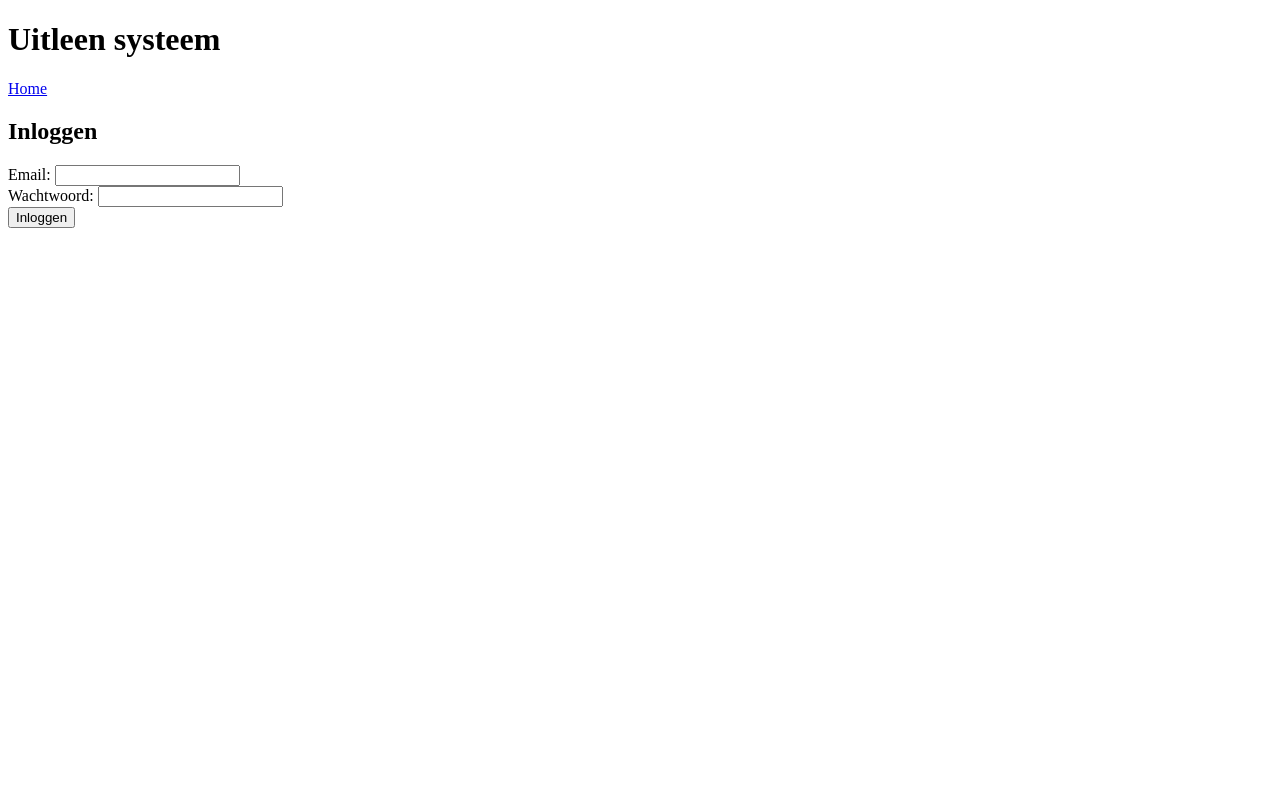
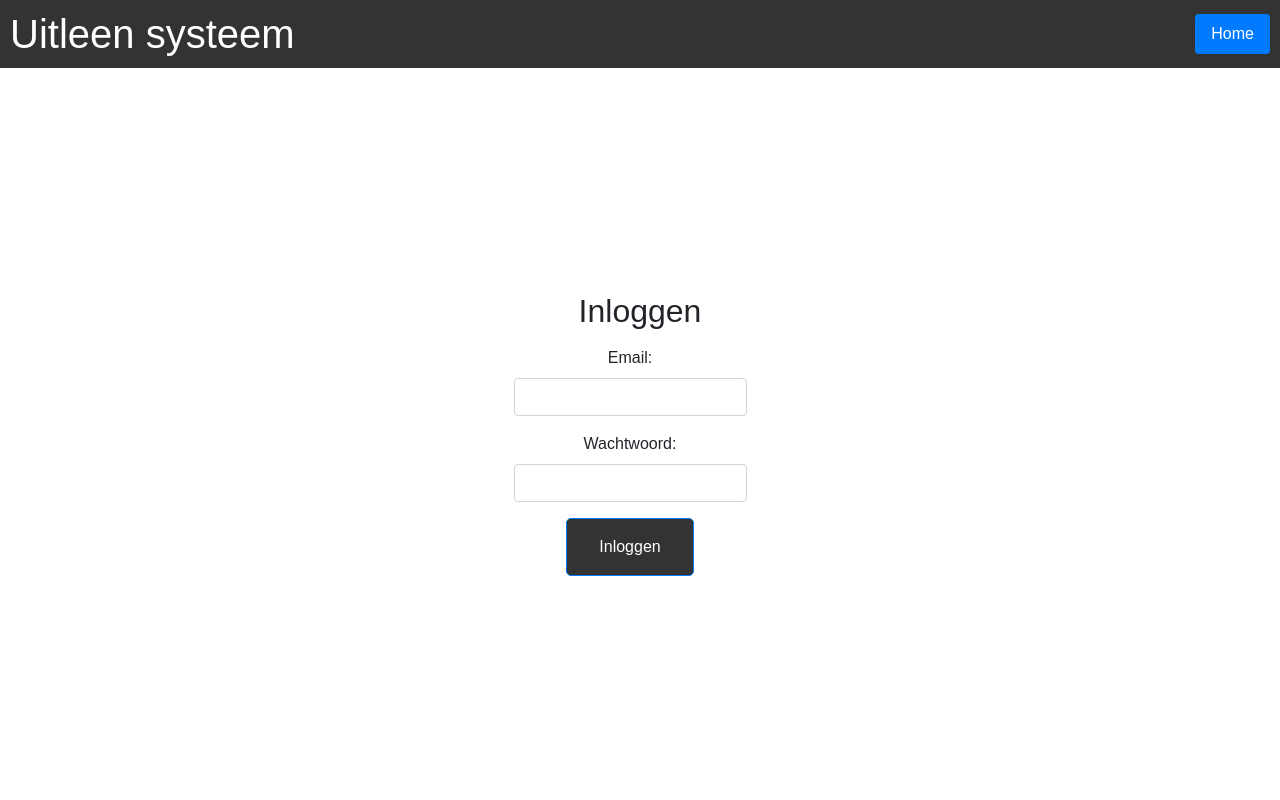
Before and after one commit to tjeerdoweirdo/uitleensysteem, a PHP site: page /login.php in a window 1280 px wide. Run offline with PHP 8.4, Linux system fonts and the light colour scheme.

Commit message:
session id

```diff
--- a/paginas/login.php
+++ b/paginas/login.php
@@ -1,6 +1,3 @@
-<!DOCTYPE html>
-<html lang="nl">
-
 <?php
 session_start();
 require_once('../includes/db_connection.php');
@@ -11,7 +8,6 @@ ini_set('display_errors', 1);
 $error_message = '';
 
 if ($_SERVER["REQUEST_METHOD"] == "POST") {
-
     if (isset($_POST["usersEmail"]) && isset($_POST["password"])) {
         $usersEmail = $_POST["usersEmail"];
         $password = $_POST["password"];
@@ -26,6 +22,7 @@ if ($_SERVER["REQUEST_METHOD"] == "POST") {
             $row = $result->fetch_assoc();
             // Compare plain text password
             if ($password === $row["usersPwd"]) {
+                $_SESSION["user_id"] = $row["usersId"];
                 $_SESSION["userName"] = $row["usersName"];
                 $_SESSION["userRole"] = $row["userRole"]; // Store user role in the session
                 header("Location: admindashboard.php");
@@ -46,8 +43,64 @@ if ($_SERVER["REQUEST_METHOD"] == "POST") {
 $conn->close();
 ?>
 
+<!DOCTYPE html>
+<html lang="nl">
+
 <head>
-    <!-- Your existing head content -->
+    <meta charset="UTF-8">
+    <meta name="viewport" content="width=device-width, initial-scale=1.0">
+    <link rel="stylesheet" href="https://maxcdn.bootstrapcdn.com/bootstrap/4.5.2/css/bootstrap.min.css">
+    <link rel="stylesheet" href="styles.css">
+    <title>Inloggen - Uitleen App</title>
+    <style>
+        body {
+            display: flex;
+            flex-direction: column;
+            min-height: 100vh;
+            margin: 0;
+        }
+
+        header {
+            background-color: #333;
+            color: #fff;
+            padding: 10px;
+            display: flex;
+            justify-content: space-between;
+            align-items: center;
+        }
+
+        header h1 {
+            margin: 0;
+        }
+
+        .home-btn {
+            text-decoration: none;
+            color: #fff;
+            padding: 8px 16px;
+            border-radius: 4px;
+            background-color: #007bff;
+            transition: background-color 0.3s ease;
+        }
+
+        .home-btn:hover {
+            background-color: #0056b3;
+        }
+
+        main {
+            flex: 1;
+            display: flex;
+            flex-direction: column;
+            align-items: center;
+            justify-content: center;
+        }
+
+        .form-signin {
+            width: 100%;
+            max-width: 330px;
+            padding: 15px;
+            margin: auto;
+        }
+    </style>
 </head>
 
 <body class="text-center">
```
Also changed, not shown: paginas/gebruikertvg.php (+8 -1 lines).
